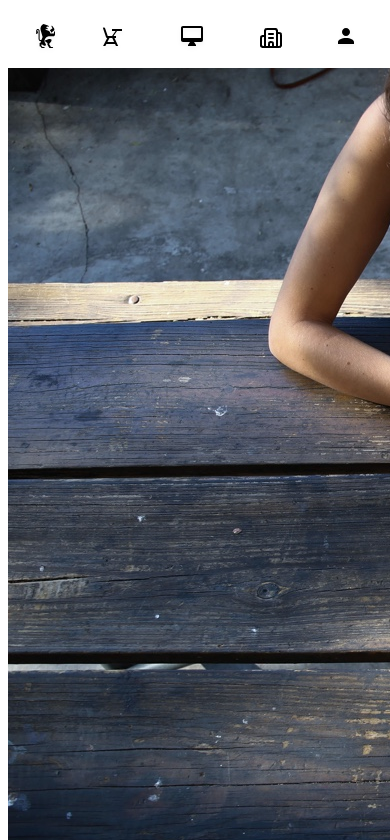
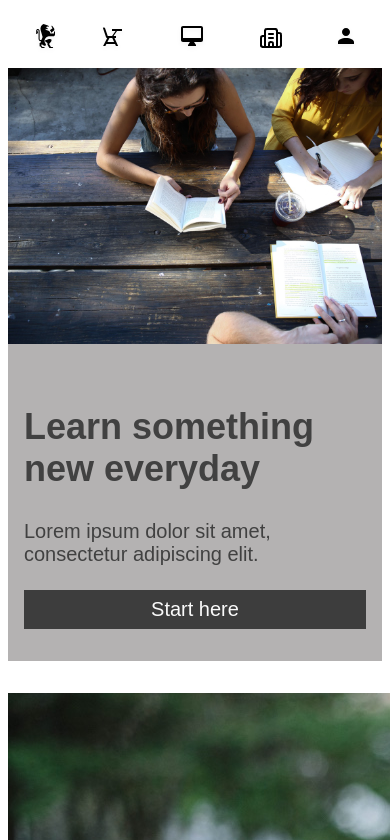
Before and after one commit to bird-sitthan/35-sitthan-colmar, a plain HTML site: page assessment-colmar/WEB-Assessment.html in a window 390 px wide. Shown: the top 840 px of the page. Drawn offline with Linux system fonts and the light colour scheme.

Commit message:
Hero section finished

```diff
--- a/assessment-colmar/WEB-Assessment.css
+++ b/assessment-colmar/WEB-Assessment.css
@@ -23,32 +23,6 @@
 .desktop-nav li {
     display: flex; /* ทำให้รูปภาพและข้อความภายใน <li> อยู่ในแนวเดียวกัน */
     align-items: center; /* จัดรูปและข้อความให้อยู่กึ่งกลางในแนวตั้ง */
-}
-
-@media (max-width: 768px) { /* ถ้าหน้าจอกว้าง 768px หรือน้อยกว่า */
-
-    .desktop-nav {
-        display: none; /* ซ่อนเมนู Desktop */
-    }
-
-    .mobile-nav {
-        display: flex;  /* แสดงเมนู Mobile และใช้ Flexbox จัดวาง */
-        width: 100%;
-
-    }
-
-    .mobile-nav ul {
-        display: flex;
-        list-style: none;
-        align-items: center; /* จัดให้อยู่กึ่งกลางในแนวตั้ง */
-        justify-content: space-between; /* ดันลูกตัวแรกไปซ้าย ตัวสุดท้ายไปขวา และกระจายพื้นที่ตรงกลาง */
-        width: 100%;
-    }
-
-    .mobile-nav li {
-        display: flex;
-        align-items: center;
-    }
 }
 
 header {
@@ -83,3 +57,95 @@ header {
 header li {
     color: rgb(63, 62, 62);
 }
+
+.hero {
+    display: flex;
+    align-items: center;
+    background-color: rgb(180, 178, 178);
+    padding: 32px 24px;
+}
+
+.hero-img {
+    width: 60%;
+}
+
+.hero-img img {
+    width: 100%;
+    display: block;
+}
+
+.hero-text {
+    width: 40%;
+    padding-left: 24px;
+}
+
+.hero-h1 {
+    font-size: 36px;
+    color: rgb(65, 65, 65);
+    font-weight: 700;
+}
+
+.hero-p {
+    font-size: 20px;
+    color: rgb(65, 65, 65);
+}
+
+.hero-button {
+    font-size: 20px;
+    background-color: rgb(61, 61, 61);
+    color: rgb(250, 250, 250);
+    padding: 8px;
+    display:block;
+    text-align:center;
+}
+
+
+@media (max-width: 768px) { /* ถ้าหน้าจอกว้าง 768px หรือน้อยกว่า */
+
+    .desktop-nav {
+        display: none; /* ซ่อนเมนู Desktop */
+    }
+
+    .mobile-nav {
+        display: flex;  /* แสดงเมนู Mobile และใช้ Flexbox จัดวาง */
+        justify-content: space-between;
+        width: 100%;
+
+    }
+
+    .mobile-nav ul {
+        display: flex;
+        list-style: none;
+        align-items: center; /* จัดให้อยู่กึ่งกลางในแนวตั้ง */
+        justify-content: space-between; /* ดันลูกตัวแรกไปซ้าย ตัวสุดท้ายไปขวา และกระจายพื้นที่ตรงกลาง */
+        width: 100%;
+    }
+
+    .mobile-nav li {
+        display: flex;
+        align-items: center;
+    }
+
+    .hero{
+        flex-direction:column;
+        padding:0;
+        margin-bottom:32px;
+    }
+
+    .hero-img{
+        width:100%;
+    }
+
+    .hero-img img{
+        width:100%;
+    }
+
+    .hero-text{
+        width:auto;
+        padding:32px 16px;
+    }
+
+    .hero-button{
+        margin-top:24px;
+    }
+}
--- a/assessment-colmar/WEB-Assessment.html
+++ b/assessment-colmar/WEB-Assessment.html
@@ -64,18 +64,18 @@
     <main>
 
         <section class="hero">
-            <div>
+            <div class="hero-img">
                 <img src="../capstone_colmar_assets/images/banner.jpg" alt="Banner">
             </div>
 
-            <div>
-                <h1>Learn something new everyday</h1>
+            <div class="hero-text">
+                <h1 class="hero-h1">Learn something new everyday</h1>
 
-                <p>
+                <p class="hero-p">
                     Lorem ipsum dolor sit amet, consectetur adipiscing elit.
                 </p>
 
-                <span>Start here</span>
+                <span class="hero-button">Start here</span>
             </div>
 
         </section>
```
